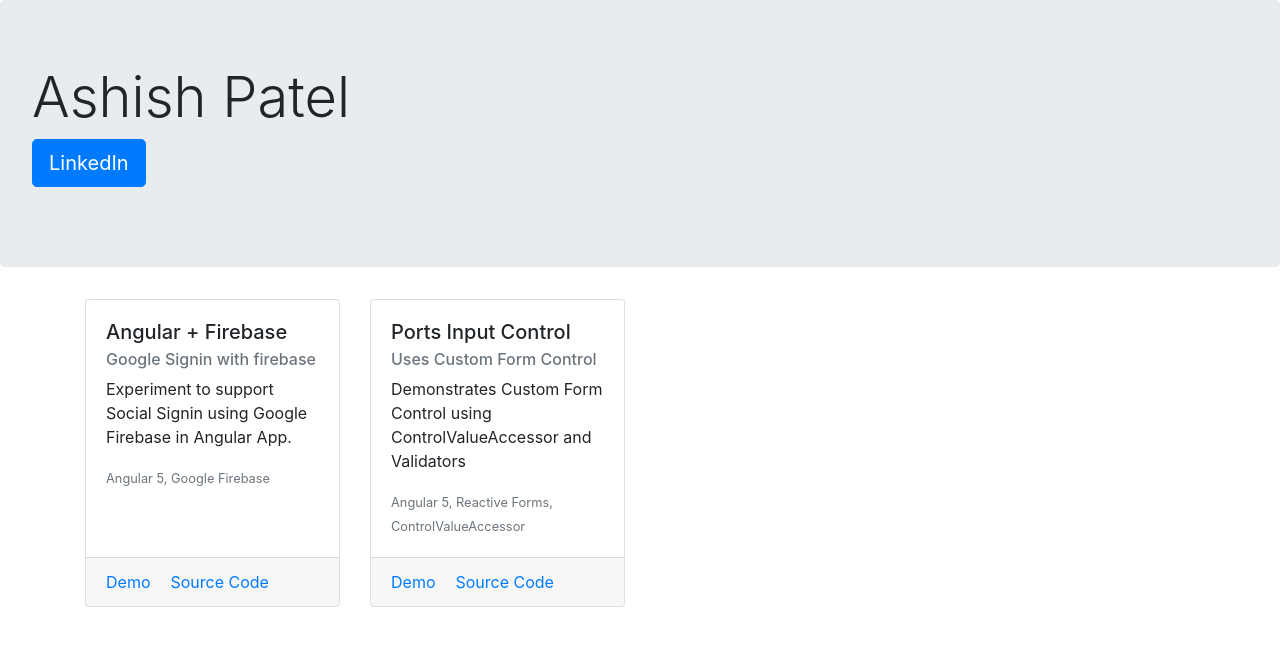
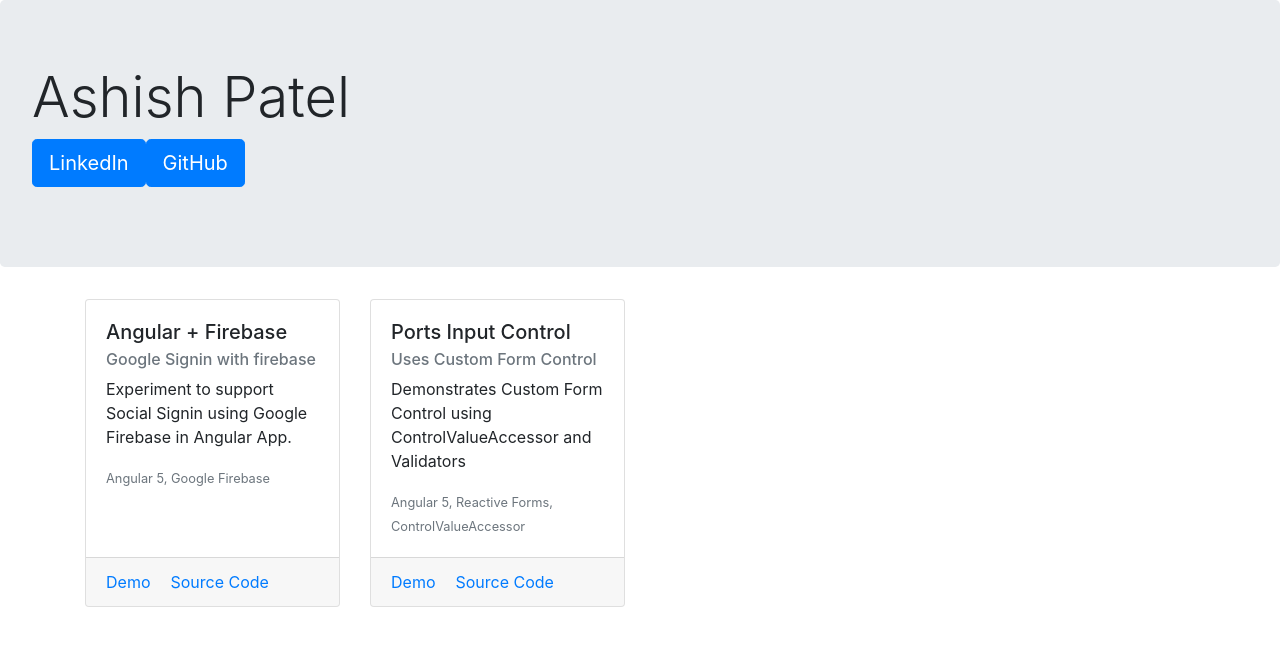
Before and after one commit to zoom2ashish/home, an Angular app: page / in a window 1280 px wide. Shown: the top 646 px of the page. Built offline with nearby package versions, Linux system fonts and the light colour scheme.

Commit message:
github page link added

```diff
--- a/src/app/app.component.html
+++ b/src/app/app.component.html
@@ -1,7 +1,8 @@
 <div class="jumbotron">
   <h1 class="display-4">Ashish Patel</h1>
   <p class="lead">
-    <a class="btn btn-primary btn-lg" href="#" role="button" href="https://www.linkedin.com/in/zoom2ashish/" target="_blank">LinkedIn</a>
+    <a class="btn btn-primary btn-lg" role="button" href="https://www.linkedin.com/in/zoom2ashish/" target="_blank">LinkedIn</a>
+    <a class="btn btn-primary btn-lg" role="button" href="https://github.com/zoom2ashish" target="_blank">GitHub</a>
   </p>
 </div>
 <div class="container">
```
Also changed, not shown: 3 other files (tests, documents, lock files or other folders).
